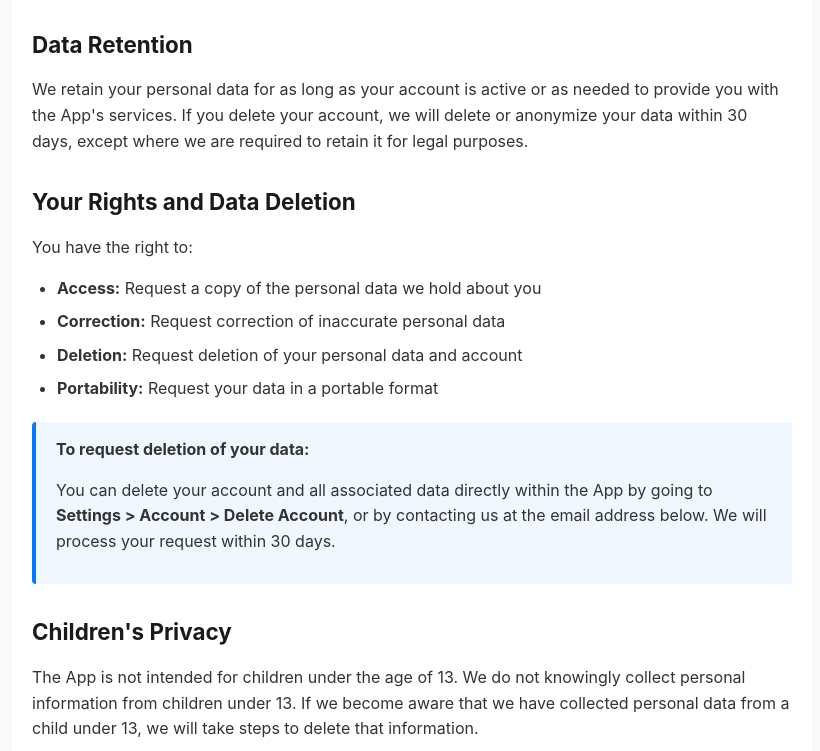
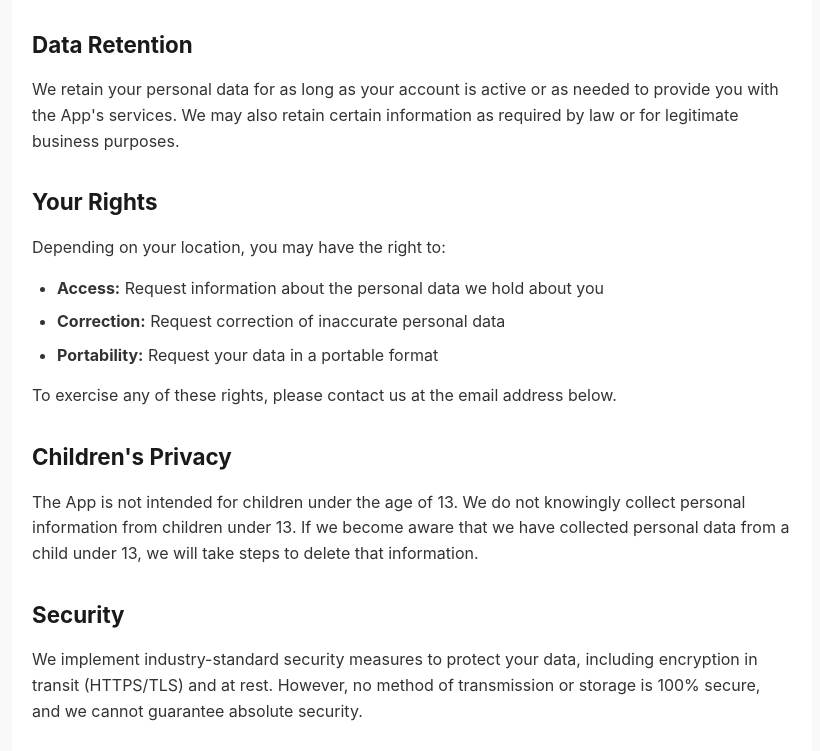
Before and after one commit to o-maa/o-maa.github.io, a plain HTML site: page ios-privacy-policy/index.html in a window 1280 px wide. Shown: the part 1768-2519 px from the top of the page, without its empty margins (228-1048 px from the left). Drawn offline with Linux system fonts and the light colour scheme.

Commit message:
Update index.html

```diff
--- a/ios-privacy-policy/index.html
+++ b/ios-privacy-policy/index.html
@@ -84,7 +84,7 @@
         <h1>Privacy Policy</h1>
         <p class="last-updated">Last Updated: February 5, 2026</p>
 
-        <p>This Privacy Policy describes how OMaa Planner ("we," "us," or "our") collects, uses, and shares information when you use our iOS mobile application ("App"). By using the App, you agree to the collection and use of information in accordance with this policy.</p>
+        <p>This Privacy Policy describes how OMAA LLC ("we," "us," or "our") collects, uses, and shares information when you use the OMaa Planner iOS mobile application ("App"). By using the App, you agree to the collection and use of information in accordance with this policy.</p>
 
         <h2>Information We Collect</h2>
 
@@ -144,21 +144,16 @@
         </ul>
 
         <h2>Data Retention</h2>
-        <p>We retain your personal data for as long as your account is active or as needed to provide you with the App's services. If you delete your account, we will delete or anonymize your data within 30 days, except where we are required to retain it for legal purposes.</p>
+        <p>We retain your personal data for as long as your account is active or as needed to provide you with the App's services. We may also retain certain information as required by law or for legitimate business purposes.</p>
 
-        <h2>Your Rights and Data Deletion</h2>
-        <p>You have the right to:</p>
+        <h2>Your Rights</h2>
+        <p>Depending on your location, you may have the right to:</p>
         <ul>
-            <li><strong>Access:</strong> Request a copy of the personal data we hold about you</li>
+            <li><strong>Access:</strong> Request information about the personal data we hold about you</li>
             <li><strong>Correction:</strong> Request correction of inaccurate personal data</li>
-            <li><strong>Deletion:</strong> Request deletion of your personal data and account</li>
             <li><strong>Portability:</strong> Request your data in a portable format</li>
         </ul>
-
-        <div class="highlight-box">
-            <p><strong>To request deletion of your data:</strong></p>
-            <p>You can delete your account and all associated data directly within the App by going to <strong>Settings &gt; Account &gt; Delete Account</strong>, or by contacting us at the email address below. We will process your request within 30 days.</p>
-        </div>
+        <p>To exercise any of these rights, please contact us at the email address below.</p>
 
         <h2>Children's Privacy</h2>
         <p>The App is not intended for children under the age of 13. We do not knowingly collect personal information from children under 13. If we become aware that we have collected personal data from a child under 13, we will take steps to delete that information.</p>
@@ -172,7 +167,7 @@
         <h2>Contact Us</h2>
         <div class="contact-box">
             <p>If you have any questions about this Privacy Policy or our privacy practices, please contact us at:</p>
-            <p><strong>Email:</strong> <a href="mailto:privacy@omaa.mom">privacy@omaa.mom</a></p>
+            <p><strong>Email:</strong> <a href="mailto:support@omaa.mom">support@omaa.mom</a></p>
         </div>
     </div>
 </body>
```
